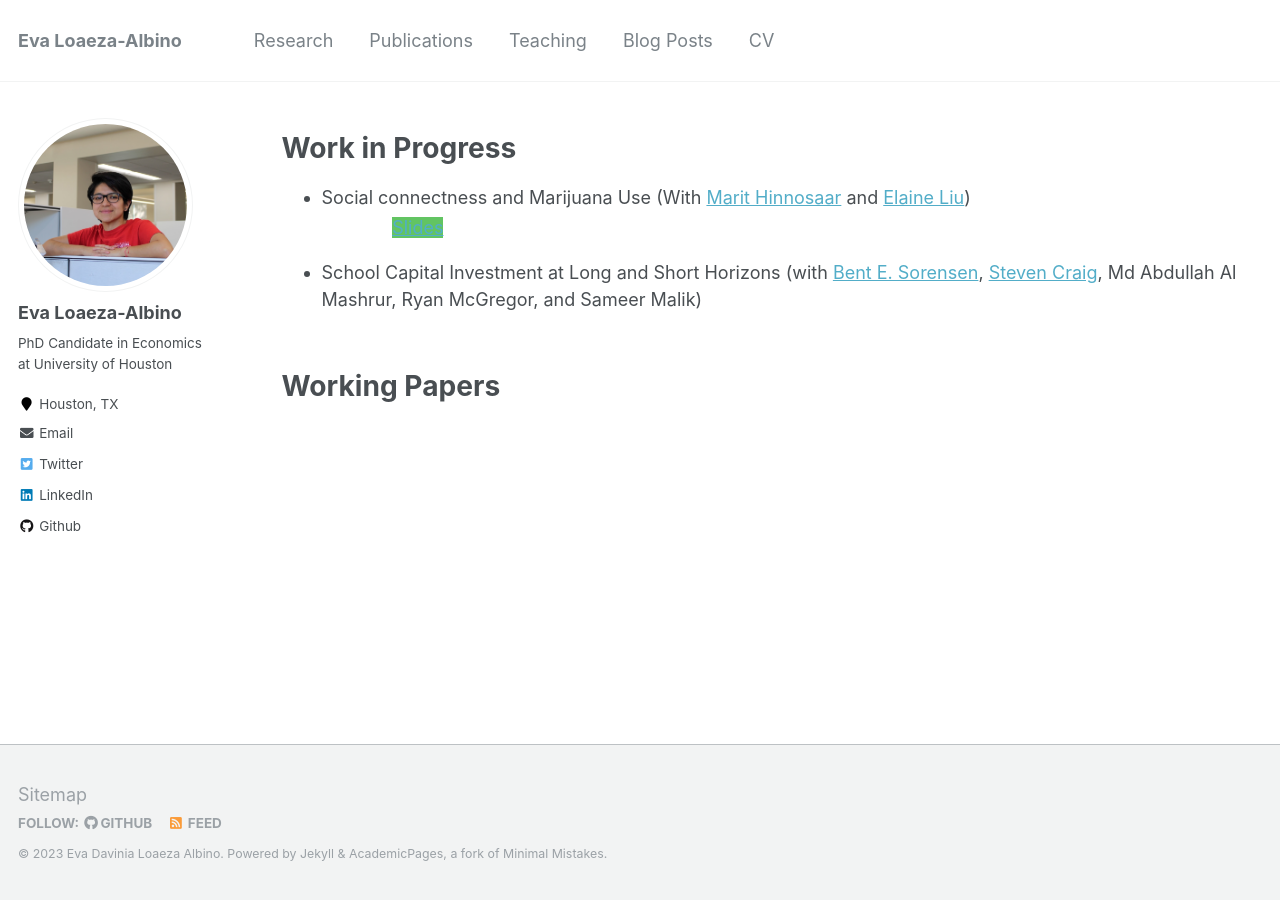
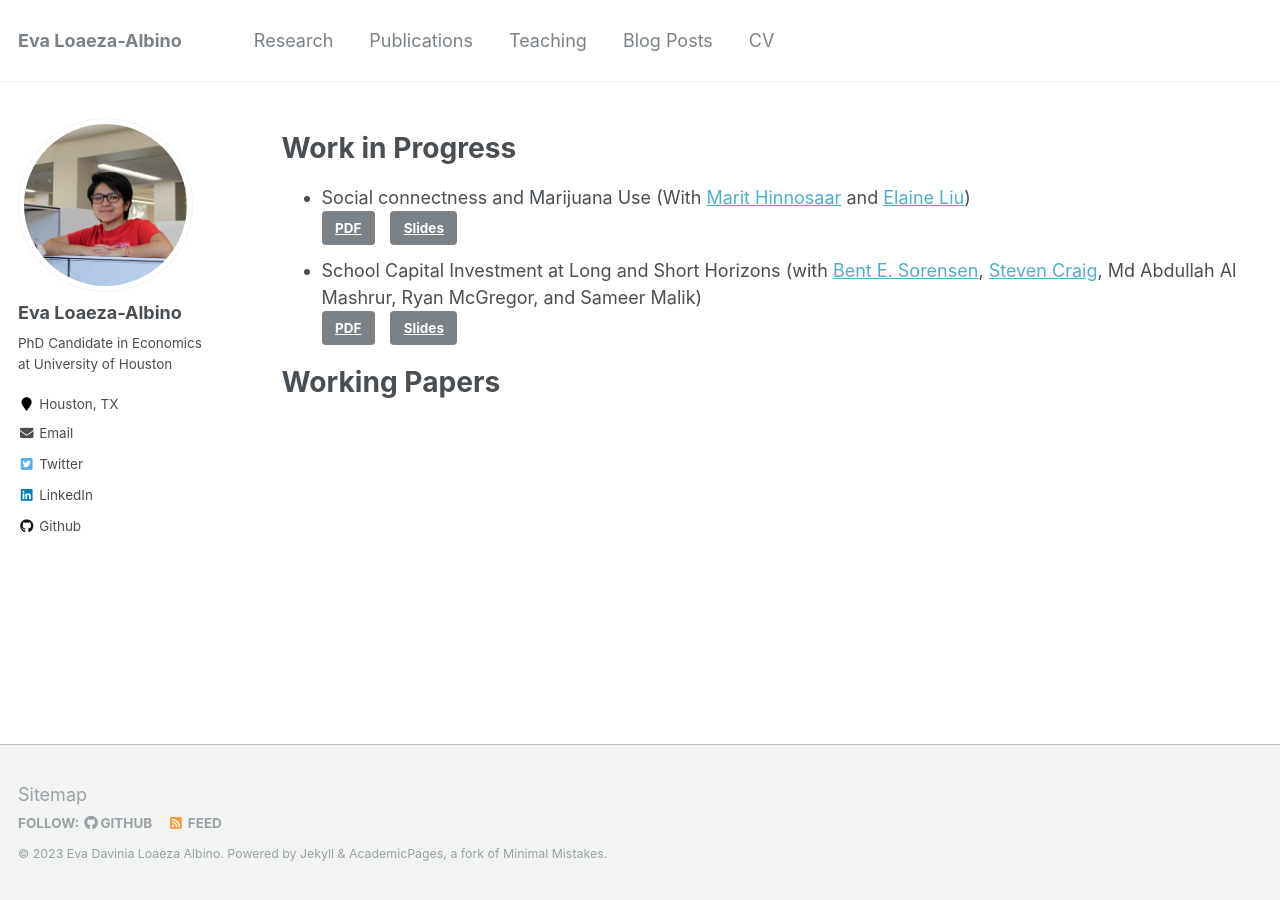
Before and after one commit to evaloaeza/evaloaeza.github.io, a Jekyll site: the page built from _pages/research.md, in a window 1280 px wide. Built offline with Jekyll 4.4.1, drawn with Linux system fonts in a browser that asks for light colours.

Commit message:
Update research.md

```diff
--- a/_pages/research.md
+++ b/_pages/research.md
@@ -7,9 +7,9 @@ author_profile: true
 # Work in Progress
 - Social connectness and Marijuana Use (With [Marit Hinnosaar](https://marit.hinnosaar.net/) and [Elaine Liu](https://uh.edu/~emliu/index.html))
   <br/>
- [PDF](http://example.com/){: .btn .btn--light-outline} &nbsp; <a href="/files/paper1.pdf" class="btn--success">Slides</a>
+ [PDF](http://example.com/){: .btn} &nbsp; [Slides](/files/paper1.pdf){: .btn}
 - School Capital Investment at Long and Short Horizons (with [Bent E. Sorensen](https://www.uh.edu/~bsorense/), [Steven Craig](https://www.uh.edu/class/economics/people/current-faculty/steve/), Md Abdullah Al Mashrur, Ryan McGregor, and Sameer Malik)
   <br/>
-  [PDF](http://example.com/){: .btn .btn--light-outline} &nbsp; [Slides](/files/paper1.pdf){: .btn .btn--light-outline}
+ [PDF](http://example.com/){: .btn} &nbsp; [Slides](/files/paper1.pdf){: .btn}
 
 # Working Papers
```
